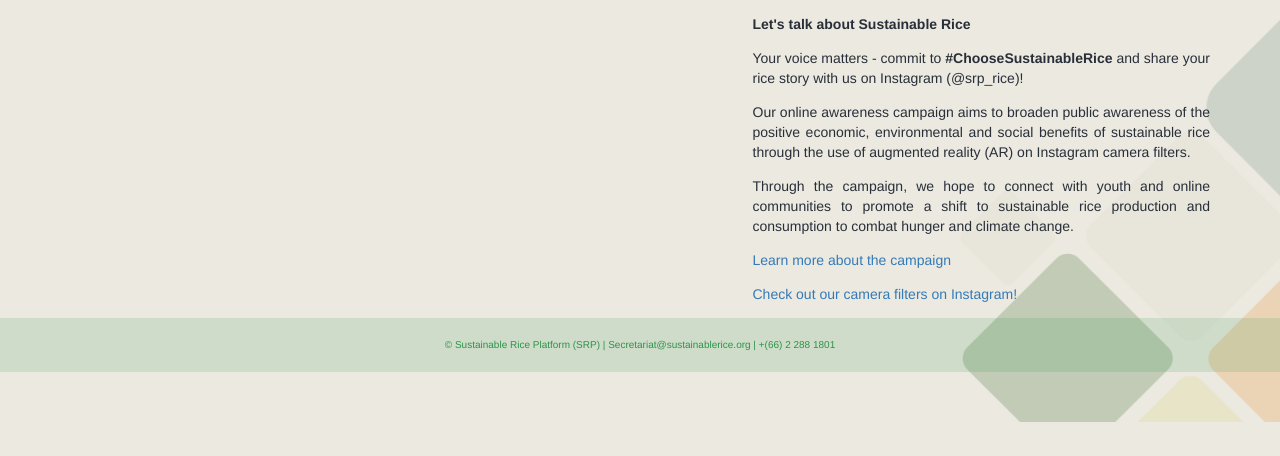
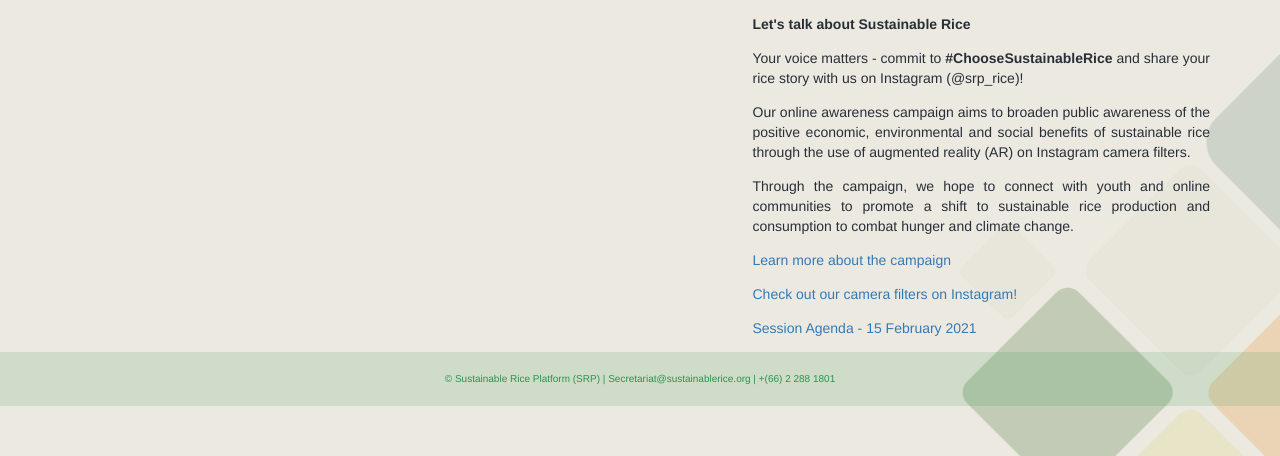
Before and after one commit to sustainablericeplatform/sustainablericeplatform.github.io, a Jekyll site: the page built from index.html, in a window 1280 px wide and 900 px high, scrolled down 1769 px, cut to the strip 444-900 px from the top of the window. Built offline with Jekyll 4.4.1, drawn with Linux system fonts in a browser that asks for light colours; before the commit the page ends 2635 px from its top, so only the background shows below that.

Commit message:
Update index.html

```diff
--- a/index.html
+++ b/index.html
@@ -107,6 +107,7 @@ A further announcement will be made in the coming days, providing details of opp
                     <p>Through the campaign, we hope to connect with youth and online communities to promote a shift to sustainable rice production and consumption to combat hunger and climate change.</p>
                     <p><a href="https://sustainablerice.wixsite.com/srpice" target="_blank">Learn more about the campaign</a></p>
                     <p><a href="https://l.ead.me/srp-selfie" target="_blank">Check out our camera filters on Instagram!</a></p>
+                    <p><a href="/assets/docs/Agenda - ChooseSustainableRice.pdf" target="_blank">Session Agenda - 15 February 2021</a></p>
 
 
                 <!--<p>Benefits of Sustainable Rice (Student Documentary)</p>
```
